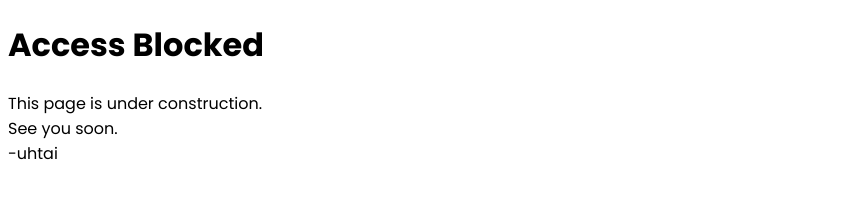
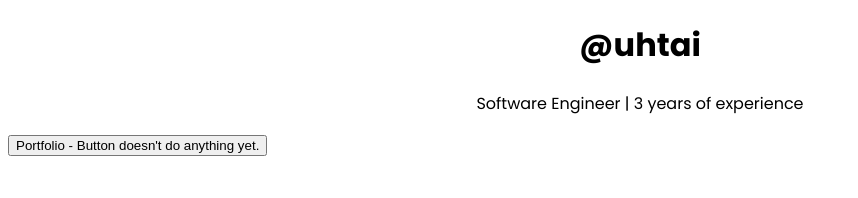
Before and after one commit to uhtai/uhtai.github.io, a plain HTML site: page index.html in a window 1280 px wide. Shown: the whole page, without its empty margins (0-858 px from the left). Drawn offline with Linux system fonts and the light colour scheme.

Commit message:
commit index.html

```diff
--- a/index.html
+++ b/index.html
@@ -12,7 +12,8 @@
     </style>
 </head>
 <body>
-    <h1>Access Blocked</h1>
-    <p>This page is under construction.<br>See you soon.<br>-uhtai</p>
+    <h1 style="text-align: center;">@uhtai</h1>
+    <p style="text-align: center;">Software Engineer | 3 years of experience</p>
+    <button style="align-self: center;">Portfolio - Button doesn't do anything yet.</button>
 </body>
 </html>
```
